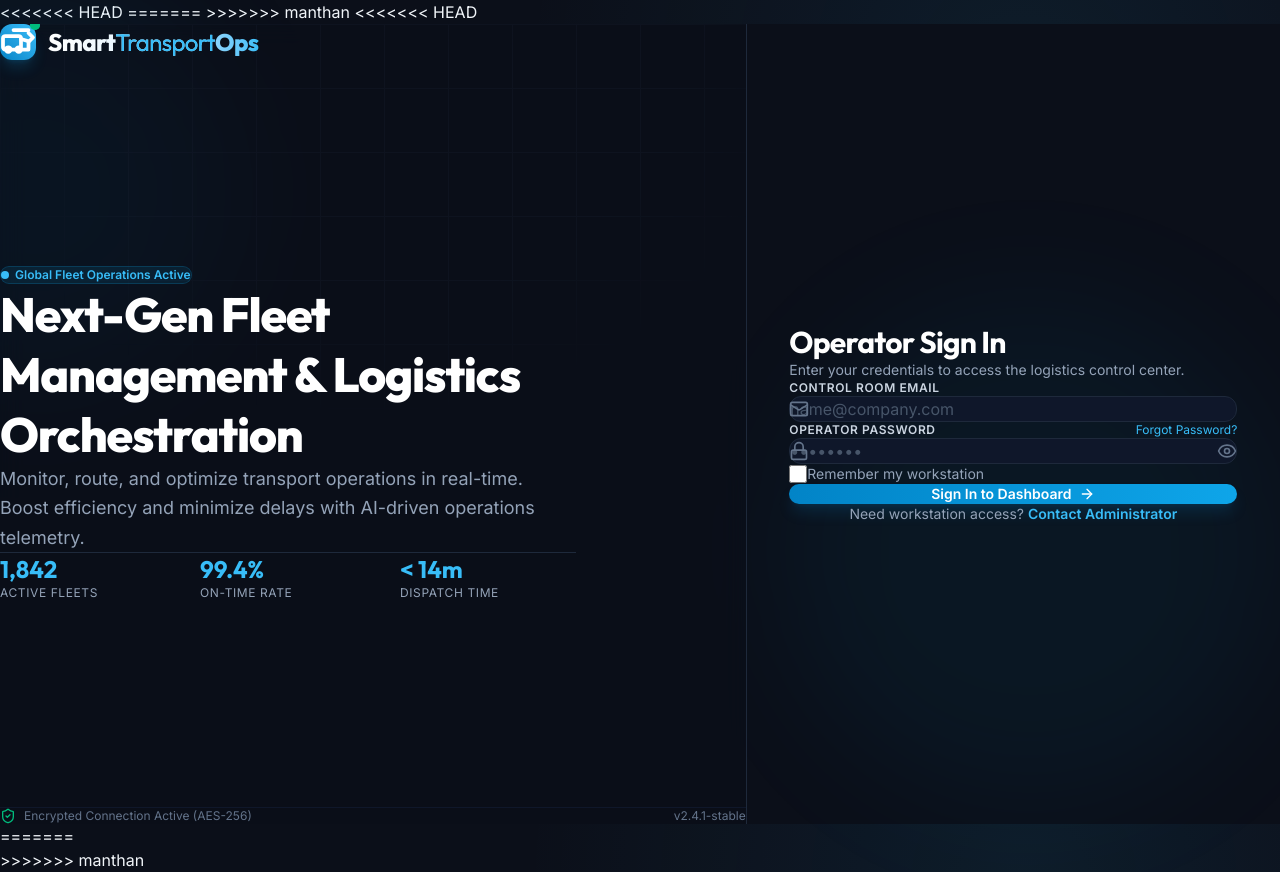
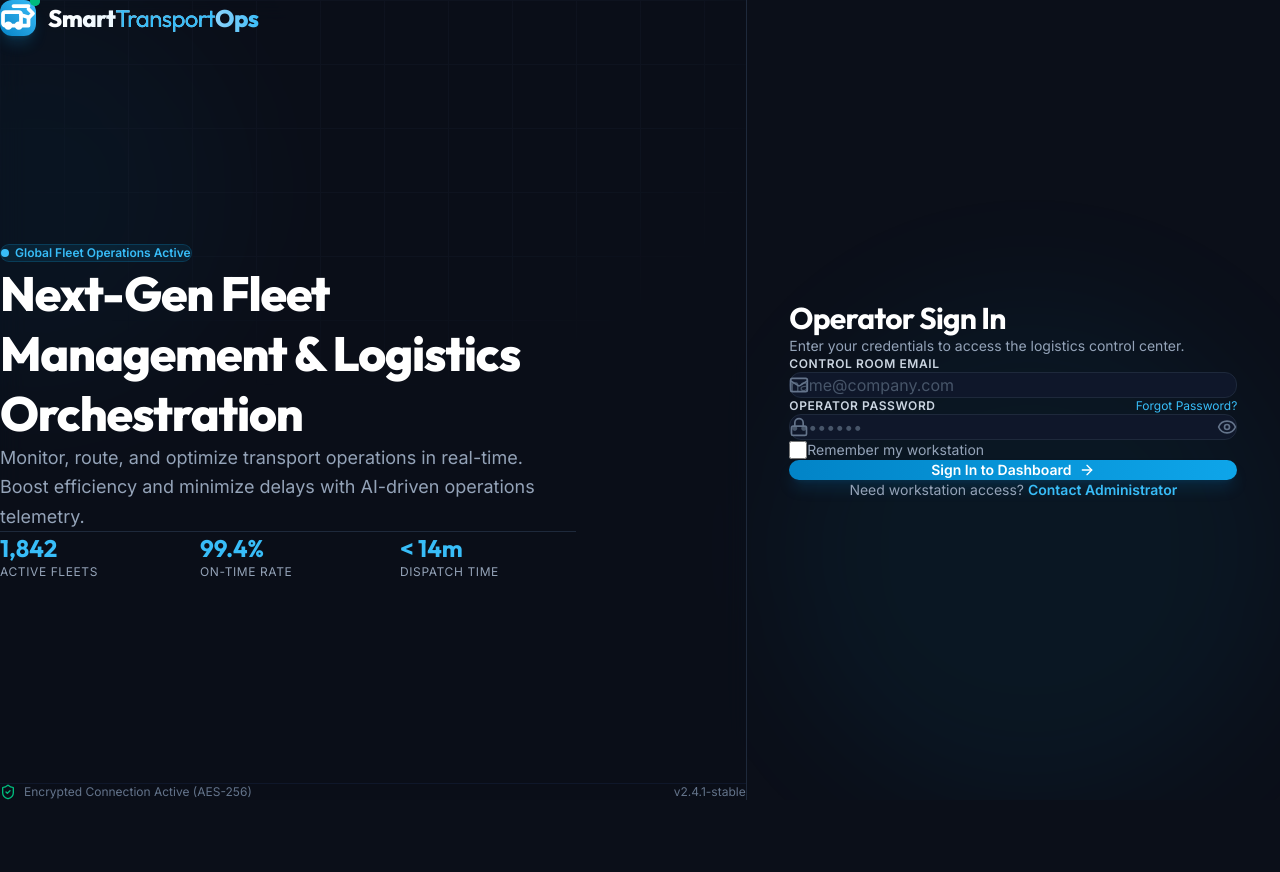
Before and after one commit to manthanpatel4588-gif/SmartTransportOps, a React (Vite) app: page /login in a window 1280 px wide. After the commit the page ends 800 px from the top, so only its background shows below. Built offline with nearby package versions, Linux system fonts and the light colour scheme.

Commit message:
Resolve merge compilation errors: fix index.html entries and index.css imports and brackets

```diff
--- a/index.html
+++ b/index.html
@@ -1,30 +1,13 @@
-<<<<<<< HEAD
-<!DOCTYPE html>
-=======
 <!doctype html>
->>>>>>> manthan
 <html lang="en">
   <head>
     <meta charset="UTF-8" />
     <link rel="icon" type="image/svg+xml" href="/favicon.svg" />
     <meta name="viewport" content="width=device-width, initial-scale=1.0" />
-<<<<<<< HEAD
-    <meta name="description" content="Driver Management Dashboard for SmartTransportOps. Manage transport fleet operators, track safety scores, check license details, and schedule routes." />
-    <title>Driver Management | SmartTransportOps</title>
-    <!-- Google Fonts Inter & Outfit -->
-    <link rel="preconnect" href="https://fonts.googleapis.com">
-    <link rel="preconnect" href="https://fonts.gstatic.com" crossorigin>
-    <link href="https://fonts.googleapis.com/css2?family=Inter:wght@300;400;500;600;700&family=Outfit:wght@400;500;600;700;800&display=swap" rel="stylesheet">
-  </head>
-  <body>
-    <div id="root"></div>
-    <script type="module" src="/src/main.jsx"></script>
-=======
     <title>SmartTransportOps - Logistics Control Center</title>
   </head>
   <body>
     <div id="root"></div>
     <script type="module" src="/src/main.tsx"></script>
->>>>>>> manthan
   </body>
 </html>
--- a/src/index.css
+++ b/src/index.css
@@ -1,3 +1,6 @@
+@import url('https://fonts.googleapis.com/css2?family=Inter:wght@300;400;500;600;700;800&family=Outfit:wght@400;500;600;700;800&display=swap');
+@import "tailwindcss";
+
 /* Design System & Variables */
 :root {
     --font-primary: 'Inter', sans-serif;
@@ -1077,9 +1080,6 @@ select option {
     }
 }
 
-@import url('https://fonts.googleapis.com/css2?family=Inter:wght@300;400;500;600;700;800&family=Outfit:wght@400;500;600;700;800&display=swap');
-
-@import "tailwindcss";
 
 @theme {
   --font-sans: 'Inter', system-ui, -apple-system, sans-serif;
```
